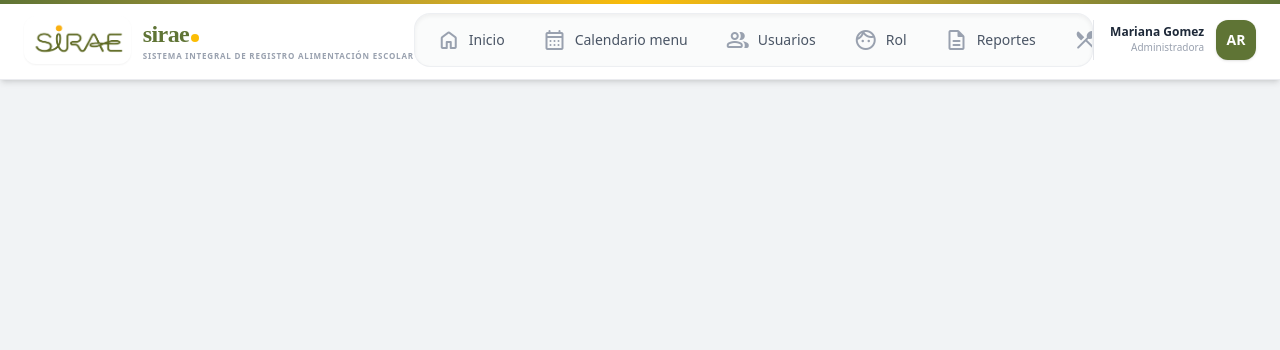
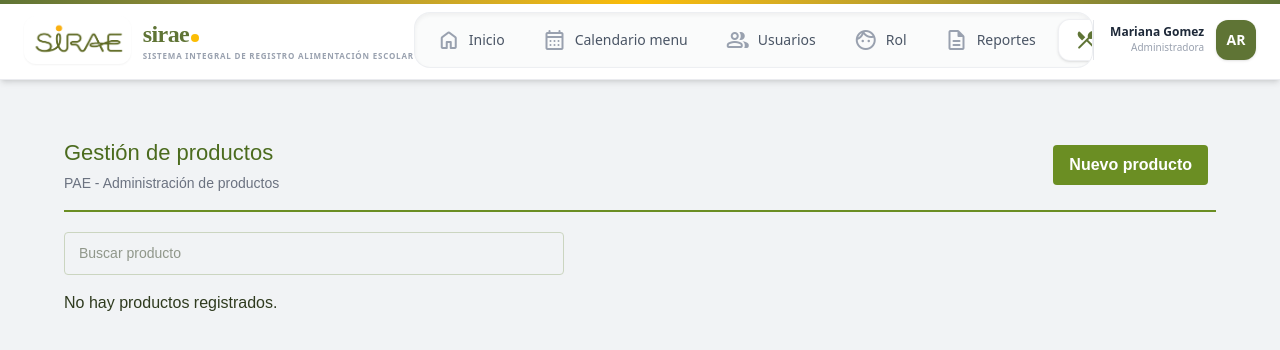
Before and after one commit to santiagoacosta123/SabadoAlexa, an Angular app: page /productos in a window 1280 px wide. Before the commit this address led to /. Shown: the top 350 px of the page. Built offline with nearby package versions, Linux system fonts and the light colour scheme.

Commit message:
Actualización productos

```diff
--- a/src/app/app.routes.ts
+++ b/src/app/app.routes.ts
@@ -1,39 +1,38 @@
 import { Routes } from '@angular/router';
 import { Inicio } from './inicio/inicio';
+import { Productos } from './productos/productos';
+import { CrearCategoria } from './crear-categoria/crear-categoria';
+import { EditarCategoria } from './editar-categoria/editar-categoria';
+import { GestionCategoria } from './gestion-categoria/gestion-categoria';
 
 export const routes: Routes = [
-
   {
     path: '',
-    redirectTo: 'gestion-categoria',
+    redirectTo: 'inicio',
     pathMatch: 'full'
   },
-
+  {
+    path: 'inicio',
+    component: Inicio
+  },
+  {
+    path: 'productos',
+    component: Productos
+  },
+  {
+    path: 'crear-categoria',
+    component: CrearCategoria
+  },
+  {
+    path: 'editar-categoria',
+    component: EditarCategoria
+  },
   {
     path: 'gestion-categoria',
-    loadComponent: () =>
-      import('./gestion-categoria/gestion-categoria')
-        .then(
-          m => m.GestionCategoria
-        )
+    component: GestionCategoria
   },
-
   {
-    path: 'crear-categoria',
-    loadComponent: () =>
-      import('./crear-categoria/crear-categoria')
-        .then(
-          m => m.CrearCategoria
-        )
-  },
-
-  {
-    path: 'editar-categoria',
-    loadComponent: () =>
-      import('./editar-categoria/editar-categoria')
-        .then(
-          m => m.EditarCategoria
-        )
+    path: '**',
+    redirectTo: 'inicio'
   }
-
 ];
--- /dev/null
+++ b/src/app/productos/productos.css
@@ -0,0 +1,144 @@
+.contenedor {
+  padding: 24px 32px;
+  font-family: Arial, sans-serif;
+  color: #2f3b1f;
+}
+
+header {
+  display: flex;
+  justify-content: space-between;
+  align-items: center;
+  border-bottom: 2px solid #6b8e23;
+  padding-bottom: 16px;
+  margin-bottom: 20px;
+}
+
+header h1 {
+  margin: 0;
+  font-size: 22px;
+  color: #4b6b1e;
+}
+
+header p {
+  margin: 4px 0 0;
+  color: #6b7280;
+  font-size: 14px;
+}
+
+button {
+  background-color: #6b8e23;
+  color: #fff;
+  border: none;
+  padding: 8px 16px;
+  border-radius: 4px;
+  font-weight: bold;
+  cursor: pointer;
+  margin-right: 8px;
+}
+
+button:hover {
+  background-color: #5a7a1c;
+}
+
+button.gris {
+  background-color: #e5e7eb;
+  color: #333;
+}
+
+button.gris:hover {
+  background-color: #d1d5db;
+}
+
+button.rojo {
+  background-color: #dc2626;
+}
+
+button.rojo:hover {
+  background-color: #b91c1c;
+}
+
+.buscador {
+  width: 100%;
+  max-width: 500px;
+  padding: 10px 14px;
+  border: 1px solid #cbd5c0;
+  border-radius: 4px;
+  font-size: 14px;
+  margin-bottom: 16px;
+}
+
+table {
+  width: 100%;
+  border-collapse: collapse;
+}
+
+th, td {
+  text-align: left;
+  padding: 10px 12px;
+  border-bottom: 1px solid #e5e7eb;
+  font-size: 14px;
+}
+
+th {
+  background-color: #f3f6ec;
+  color: #4b6b1e;
+}
+
+.tarjeta {
+  background: #fff;
+  border: 1px solid #e5e7eb;
+  border-radius: 6px;
+  padding: 20px;
+  max-width: 500px;
+}
+
+.tarjeta h2 {
+  margin-top: 0;
+  color: #4b6b1e;
+}
+
+form label {
+  display: block;
+  margin-top: 12px;
+  margin-bottom: 4px;
+  font-size: 13px;
+  font-weight: bold;
+}
+
+form input[type="text"] {
+  width: 100%;
+  padding: 8px 10px;
+  border: 1px solid #cbd5c0;
+  border-radius: 4px;
+  font-size: 14px;
+  box-sizing: border-box;
+  font-weight: normal;
+}
+
+fieldset {
+  margin-top: 16px;
+  border: 1px solid #cbd5c0;
+  border-radius: 4px;
+  padding: 10px 14px;
+}
+
+legend {
+  font-weight: bold;
+  font-size: 13px;
+  color: #4b6b1e;
+}
+
+.categoria {
+  display: block;
+  font-weight: normal;
+  margin: 6px 0;
+}
+
+.categoria input[type="checkbox"] {
+  width: auto;
+  margin-right: 8px;
+}
+
+form button {
+  margin-top: 20px;
+}
--- /dev/null
+++ b/src/app/productos/productos.html
@@ -0,0 +1,102 @@
+<div class="contenedor">
+
+  <header>
+    <div>
+      <h1>Gestión de productos</h1>
+      <p>PAE - Administración de productos</p>
+    </div>
+
+    @if (vista === 'lista') {
+      <button (click)="abrirCrear()">
+        Nuevo producto
+      </button>
+    }
+  </header>
+
+  @if (vista === 'lista') {
+    <section>
+
+      <input
+        class="buscador"
+        type="text"
+        [(ngModel)]="busqueda"
+        placeholder="Buscar producto"
+      />
+
+      @if (productosFiltrados.length === 0) {
+        <p>No hay productos registrados.</p>
+      }
+
+      @if (productosFiltrados.length > 0) {
+        <table>
+          <thead>
+            <tr>
+              <th>Nombre</th>
+              <th>Categorías</th>
+              <th>Acciones</th>
+            </tr>
+          </thead>
+
+          <tbody>
+            @for (producto of productosFiltrados; track producto.id) {
+              <tr>
+                <td>{{ producto.nombre }}</td>
+                <td>{{ nombresCategorias(producto.categorias) }}</td>
+                <td>
+                  <button class="gris" (click)="verDetalle(producto)">Ver</button>
+                  <button class="gris" (click)="editar(producto)">Editar</button>
+                  <button class="rojo" (click)="eliminar(producto)">Eliminar</button>
+                </td>
+              </tr>
+            }
+          </tbody>
+        </table>
+      }
+    </section>
+  }
+
+  @if (vista === 'formulario') {
+    <section class="tarjeta">
+      <h2>{{ editandoId ? 'Editar producto' : 'Nuevo producto' }}</h2>
+
+      <form (ngSubmit)="guardar()">
+
+        <label>
+          Nombre *
+          <input type="text" name="nombre" [(ngModel)]="producto.nombre" placeholder="Escribí el nombre del producto" />
+        </label>
+
+        <fieldset>
+          <legend>Categorías *</legend>
+
+          @for (categoria of categorias; track categoria.id) {
+            <label class="categoria">
+              <input
+                type="checkbox"
+                [checked]="tieneCategoria(categoria.id)"
+                (change)="cambiarCategoria(categoria.id, $any($event.target).checked)"
+              />
+              {{ categoria.nombre }}
+            </label>
+          }
+        </fieldset>
+
+        <button type="button" class="gris" (click)="volver()">Cancelar</button>
+        <button type="submit">Guardar</button>
+      </form>
+    </section>
+  }
+
+  @if (vista === 'detalle' && productoDetalle) {
+    <section class="tarjeta">
+      <h2>Detalle del producto</h2>
+
+      <p><strong>Nombre:</strong> {{ productoDetalle.nombre }}</p>
+      <p><strong>Categorías:</strong> {{ nombresCategorias(productoDetalle.categorias) }}</p>
+
+      <button class="gris" (click)="volver()">Volver</button>
+      <button (click)="editar(productoDetalle)">Editar</button>
+    </section>
+  }
+
+</div>
--- /dev/null
+++ b/src/app/productos/productos.ts
@@ -0,0 +1,171 @@
+import { Component, Injectable } from '@angular/core';
+import { CommonModule } from '@angular/common';
+import { FormsModule } from '@angular/forms';
+
+export interface Categoria {
+  id: number;
+  nombre: string;
+}
+
+export interface Producto {
+  id?: number;
+  nombre: string;
+  categorias: number[];
+}
+
+@Injectable({
+  providedIn: 'root'
+})
+export class ProductosService {
+
+  private categorias: Categoria[] = [
+    { id: 1, nombre: 'Alimentos' }
+  ];
+
+  private productos: Producto[] = [];
+  private siguienteId = 1;
+
+  obtenerCategorias(): Categoria[] {
+    return this.categorias;
+  }
+
+  obtenerProductos(): Producto[] {
+    return this.productos;
+  }
+
+  crear(producto: Producto): void {
+    producto.id = this.siguienteId;
+    this.siguienteId = this.siguienteId + 1;
+    this.productos.push(producto);
+  }
+
+  actualizar(id: number, datos: Producto): void {
+    const indice = this.productos.findIndex(p => p.id === id);
+    if (indice !== -1) {
+      datos.id = id;
+      this.productos[indice] = datos;
+    }
+  }
+
+  eliminar(id: number): void {
+    this.productos = this.productos.filter(p => p.id !== id);
+  }
+}
+
+@Component({
+  selector: 'app-productos',
+  standalone: true,
+  imports: [CommonModule, FormsModule],
+  templateUrl: './productos.html',
+  styleUrl: './productos.css'
+})
+export class Productos {
+
+  vista: 'lista' | 'formulario' | 'detalle' = 'lista';
+  busqueda: string = '';
+  categorias: Categoria[] = [];
+  productos: Producto[] = [];
+  producto: Producto = this.productoVacio();
+  editandoId: number | null = null;
+  productoDetalle: Producto | null = null;
+
+  constructor(private productosService: ProductosService) {
+    this.categorias = this.productosService.obtenerCategorias();
+    this.productos = this.productosService.obtenerProductos();
+  }
+
+  productoVacio(): Producto {
+    return {
+      nombre: '',
+      categorias: []
+    };
+  }
+
+  get productosFiltrados(): Producto[] {
+    const texto = this.busqueda.trim().toLowerCase();
+    if (texto === '') {
+      return this.productos;
+    }
+    return this.productos.filter(p =>
+      p.nombre.toLowerCase().includes(texto)
+    );
+  }
+
+  nombresCategorias(idsCategorias: number[]): string {
+    const nombres = this.categorias
+      .filter(c => idsCategorias.includes(c.id))
+      .map(c => c.nombre);
+    return nombres.join(', ');
+  }
+
+  tieneCategoria(idCategoria: number): boolean {
+    return this.producto.categorias.includes(idCategoria);
+  }
+
+  cambiarCategoria(idCategoria: number, marcado: boolean): void {
+    if (marcado) {
+      if (!this.producto.categorias.includes(idCategoria)) {
+        this.producto.categorias.push(idCategoria);
+      }
+    } else {
+      this.producto.categorias = this.producto.categorias.filter(
+        id => id !== idCategoria
+      );
+    }
+  }
+
+  abrirCrear(): void {
+    this.producto = this.productoVacio();
+    this.editandoId = null;
+    this.vista = 'formulario';
+  }
+
+  editar(producto: Producto): void {
+    this.producto = {
+      nombre: producto.nombre,
+      categorias: [...producto.categorias]
+    };
+    this.editandoId = producto.id ?? null;
+    this.vista = 'formulario';
+  }
+
+  guardar(): void {
+    if (!this.producto.nombre.trim()) {
+      alert('Escribí el nombre del producto.');
+      return;
+    }
+
+    if (this.producto.categorias.length === 0) {
+      alert('Elegí al menos una categoría.');
+      return;
+    }
+
+    if (this.editandoId !== null) {
+      this.productosService.actualizar(this.editandoId, this.producto);
+    } else {
+      this.productosService.crear(this.producto);
+    }
+
+    this.productos = this.productosService.obtenerProductos();
+    this.volver();
+  }
+
+  verDetalle(producto: Producto): void {
+    this.productoDetalle = producto;
+    this.vista = 'detalle';
+  }
+
+  eliminar(producto: Producto): void {
+    const confirmar = confirm('¿Seguro que querés eliminar "' + producto.nombre + '"?');
+    if (confirmar && producto.id !== undefined) {
+      this.productosService.eliminar(producto.id);
+      this.productos = this.productosService.obtenerProductos();
+    }
+  }
+
+  volver(): void {
+    this.vista = 'lista';
+    this.editandoId = null;
+    this.productoDetalle = null;
+  }
+}
```
Also changed, not shown: 2 other files (tests, documents, lock files or other folders).
